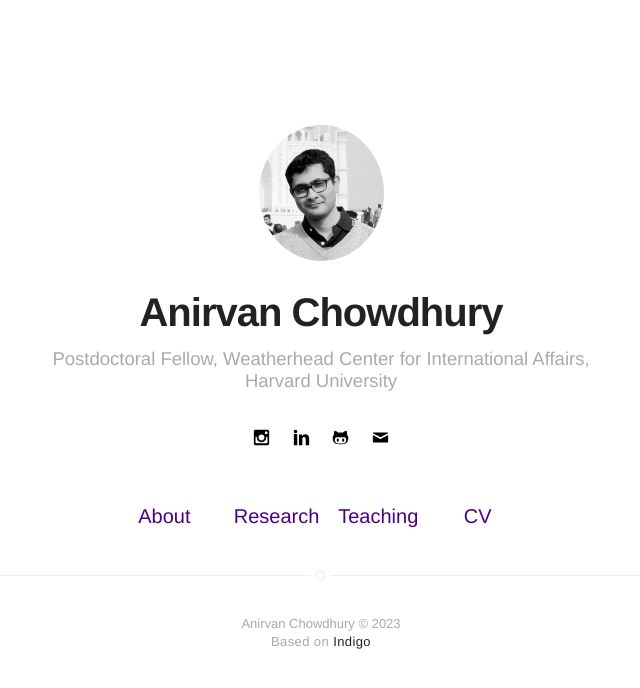
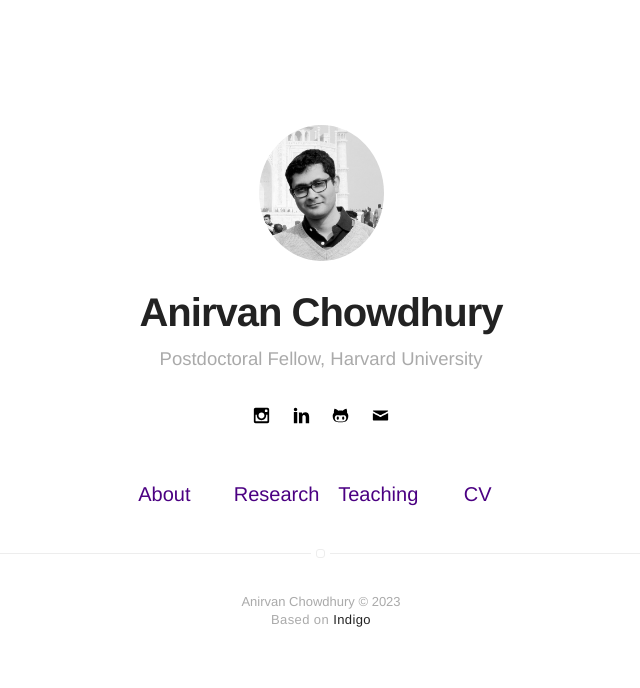
Before and after one commit to anirvanchowdhury/anirvanchowdhury.github.io, a Jekyll site: the page built from index.html, in a window 1280 px wide. Shown: the top 688 px of the page, without its empty margins (319-959 px from the left). Built offline with Jekyll 4.4.1, drawn with Linux system fonts in a browser that asks for light colours.

Commit message:
updates nav and config

```diff
--- a/_config.yml
+++ b/_config.yml
@@ -1,6 +1,6 @@
 # main text of home
 name: Anirvan Chowdhury
-bio: Postdoctoral Fellow, Weatherhead Center for International Affairs, Harvard University
+bio: Postdoctoral Fellow, Harvard University
 
 # twitter summary info
 description: Personal website - Anirvan Chowdhury
--- a/_includes/nav.html
+++ b/_includes/nav.html
@@ -31,9 +31,9 @@
         {% endif %}
 
         {% if site.dissertation == true %}
-            {% if page.title != "Dissertation" %}
+            {% if page.title != "Book" %}
                 <li class="item">
-                    <a class="link" href="{{ site.url }}/dissertation">Dissertation</a>
+                    <a class="link" href="{{ site.url }}/book">Book</a>
                 </li>
             {% endif %}
         {% endif %}
```
